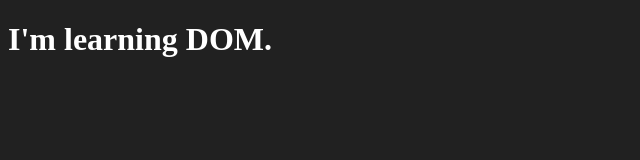
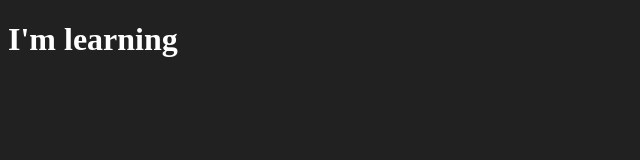
Before and after one commit to anivarsh58/JavaScript, a plain HTML site: page files/DOM/index.html in a window 1280 px wide. Shown: the whole page, without its empty margins (0-640 px from the left). Drawn offline with Linux system fonts and the light colour scheme.

Commit message:
Add innerText v/s textContent.

```diff
--- a/files/DOM/index.html
+++ b/files/DOM/index.html
@@ -13,6 +13,8 @@
     <title>Document</title>
 </head>
 <body>
-    <h1>I'm learning DOM.</h1>
+    <h1>I'm learning <span style="display: none;">DOM.</span></h1>
+    <!-- innerText -> displays visible content.
+    textContent -> displays both visible and invisible content. -->
 </body>
 </html>
```
